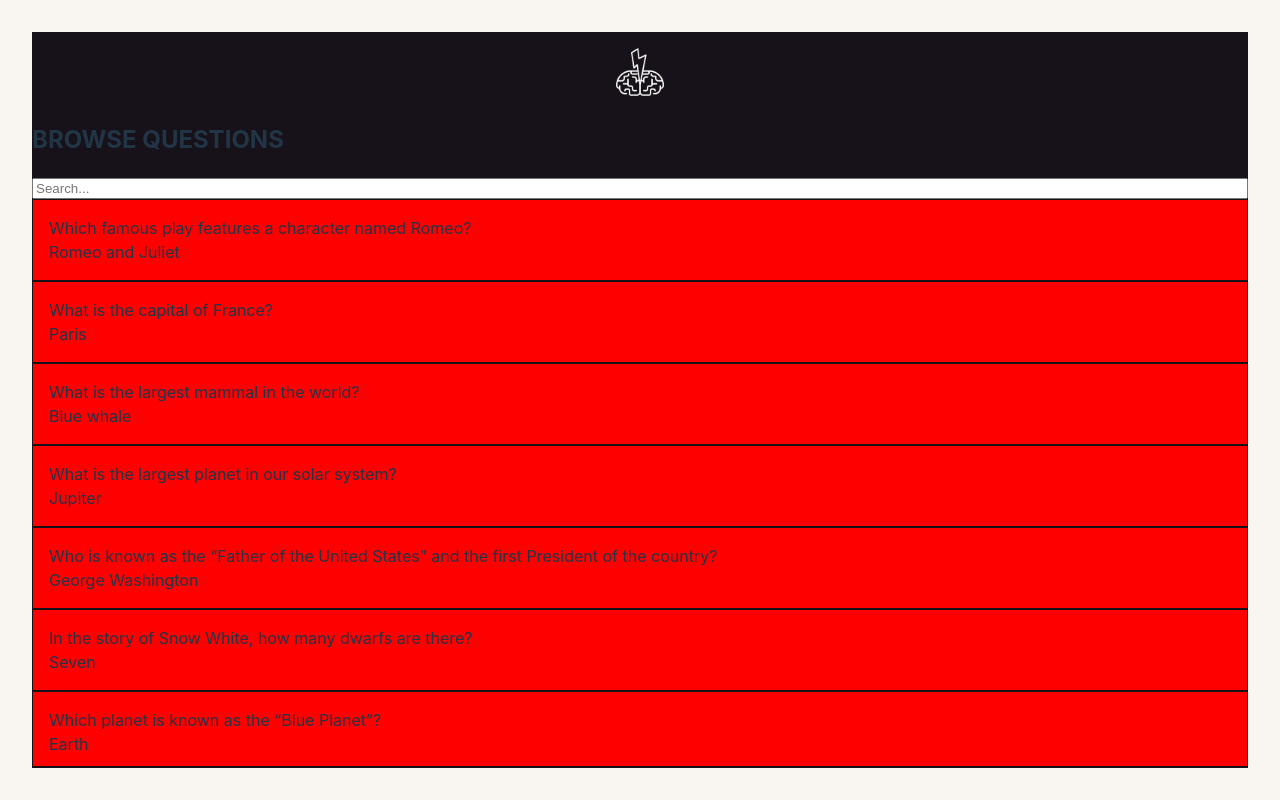
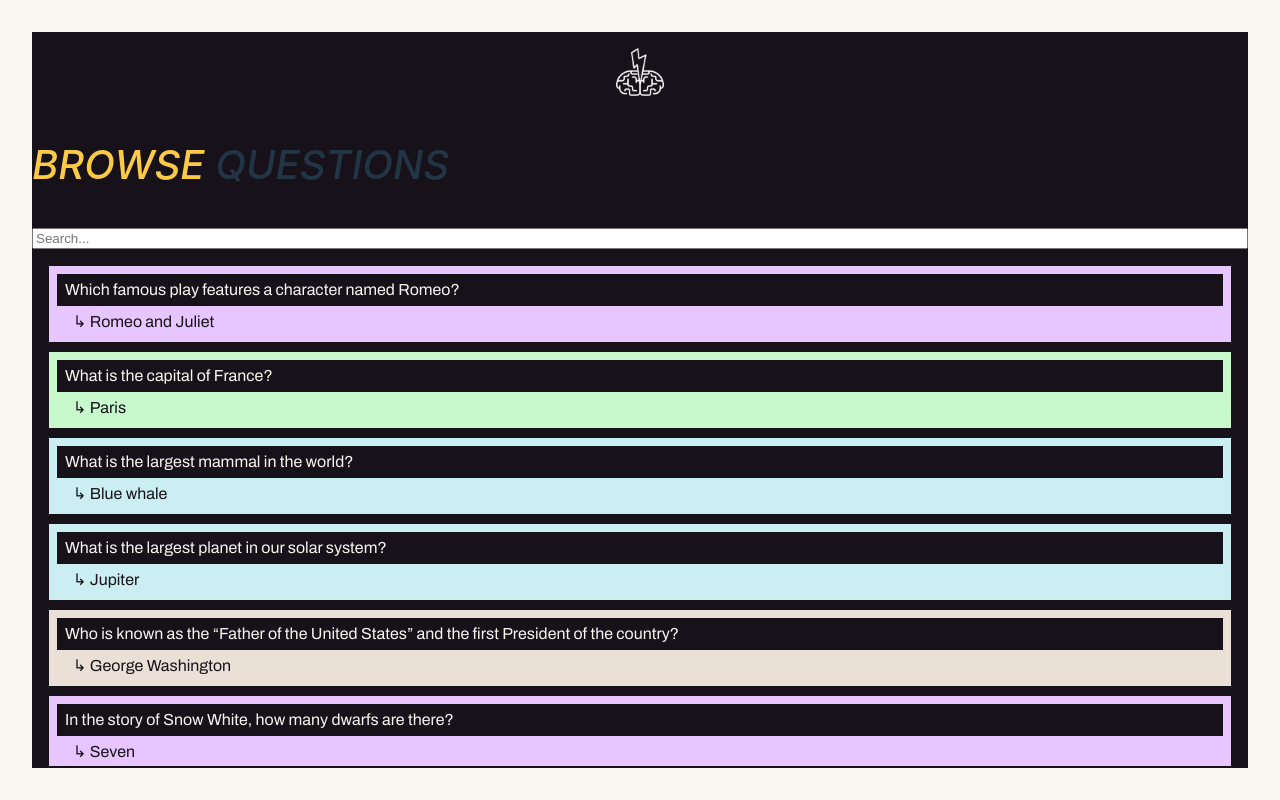
Before and after one commit to JoshFung/CPSC436C-Trivia-Cracked, a React (Vite) app: page /browse-questions in a window 1280 px wide. Built offline with nearby package versions, Linux system fonts and the light colour scheme.

Commit message:
Added basic styling to trivia entries

```diff
--- a/src/components/TriviaEntry/index.module.css
+++ b/src/components/TriviaEntry/index.module.css
@@ -1,13 +1,24 @@
 .triviaEntry {
-  background-color: red;
+  background-color: var(--light);
   border: 1px solid var(--dark);
-  padding: 1rem;
+  font-family: var(--archivo);
+}
+
+.qaContainer {
+  display: flex;
+  flex-direction: column;
+  margin: 0.5rem;
 }
 
 .question {
+  background-color: var(--dark);
+  color: var(--light);
+  padding: 0.25rem 0.25rem 0.25rem 0.5rem;
 }
 
 .answer {
+  color: var(--dark);
+  padding: 0.25rem 0 0 1rem;
 }
 
 .categories {
--- a/src/components/TriviaEntry/index.tsx
+++ b/src/components/TriviaEntry/index.tsx
@@ -1,12 +1,21 @@
+import CategoryColourEnum from "../../ts/enums/CategoryColourEnum";
 import TriviaEntryInterface from "../../ts/interfaces/TriviaEntryInterface";
 import styles from "./index.module.css";
 
 const TriviaEntry: React.FC<TriviaEntryInterface> = (props) => {
   const { question, answer, category } = props;
+  const bentArrow = "\u21B3";
   return (
-    <div className={styles.triviaEntry}>
-      <div className={styles.question}>{question}</div>
-      <div className={styles.answer}>{answer}</div>
+    <div
+      className={styles.triviaEntry}
+      style={{ backgroundColor: CategoryColourEnum[category] }}
+    >
+      <div className={styles.qaContainer}>
+        <div className={styles.question}>{question}</div>
+        <div className={styles.answer}>
+          {bentArrow} {answer}
+        </div>
+      </div>
     </div>
   );
 };
--- a/src/pages/BrowseQuestions/index.module.css
+++ b/src/pages/BrowseQuestions/index.module.css
@@ -5,12 +5,21 @@
 }
 
 .title {
+  font-size: var(--medium);
+  font-style: italic;
+  font-weight: 500;
 }
 
 .yellow {
+  color: var(--yellow);
 }
 
 .triviaList {
+  display: flex;
+  flex-direction: column;
+  gap: 0.5rem;
+
   overflow: auto;
   flex: 1;
+  padding: 1rem;
 }
--- /dev/null
+++ b/src/ts/enums/CategoryColourEnum.ts
@@ -0,0 +1,10 @@
+enum CategoryColourEnum {
+  "Arts" = "#e7c6ff",
+  "Science" = "#cbeef3",
+  "Geography" = "#c7f9cc",
+  "Math" = "#ffb3c1",
+  "History" = "#eae0d5",
+
+}
+
+export default CategoryColourEnum;
```
Also changed, not shown: src/ts/interfaces/TriviaEntryInterface.ts (+6 -2 lines).
